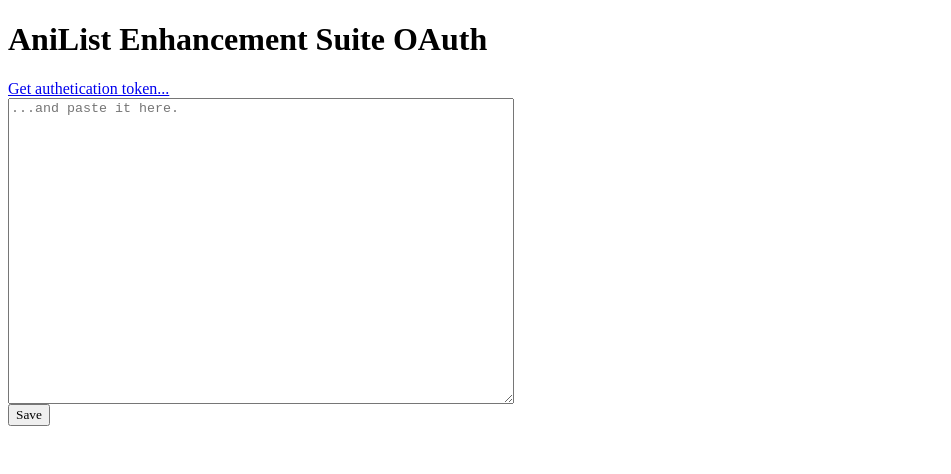
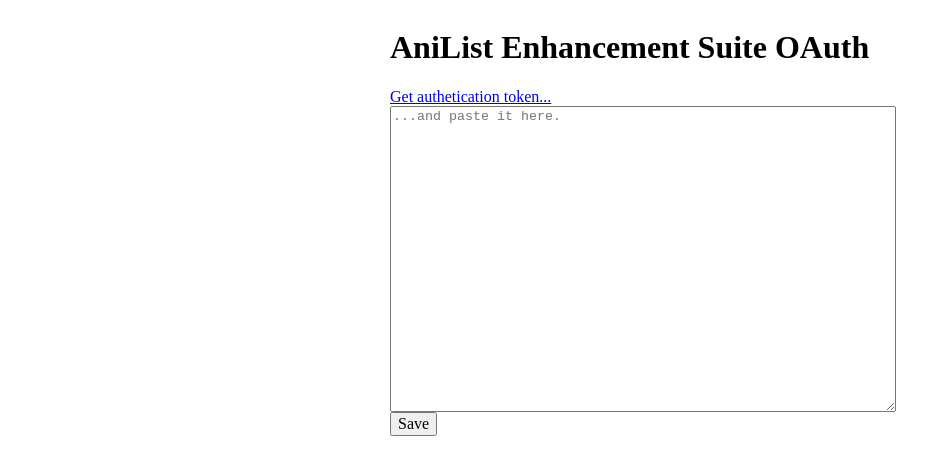
Before and after one commit to z-------------/anilist-es, a browser extension: page options/oauth/index.html in a window 1280 px wide. Shown: the whole page, without its empty margins (0-951 px from the left). Drawn offline with Linux system fonts and the light colour scheme.

Commit message:
Move oauth options

```diff
--- a/oauth/style.css
+++ /dev/null
@@ -1,13 +0,0 @@
-textarea, button {
-  display: block;
-}
-
-textarea {
-  min-height: 300px;
-  min-width: 500px;
-  max-width: 100%;
-}
-
-button {
-  font-family: inherit;
-}
--- a/oauth/index.html
+++ b/options/oauth/index.html
@@ -3,7 +3,7 @@
   <head>
     <title>AniList Enhancement Suite OAuth</title>
     <meta charset="utf-8" />
-    <link rel="stylesheet" href="style.css" />
+    <link rel="stylesheet" href="../style.css" />
   </head>
   <body>
     <h1>AniList Enhancement Suite OAuth</h1>
--- a/options/style.css
+++ b/options/style.css
@@ -4,7 +4,7 @@
 }
 
 body {
-  width: 350px;
+  width: 500px;
   max-width: 100%;
 }
 
@@ -25,3 +25,13 @@
 input[type=number] {
   max-width: 50px;
 }
+
+textarea, button {
+  display: block;
+}
+
+textarea {
+  min-height: 300px;
+  min-width: 500px;
+  max-width: 100%;
+}
```
Also changed, not shown: options/index.html (+1 -1 lines), options/oauth/script.js (renamed from oauth/script.js).
